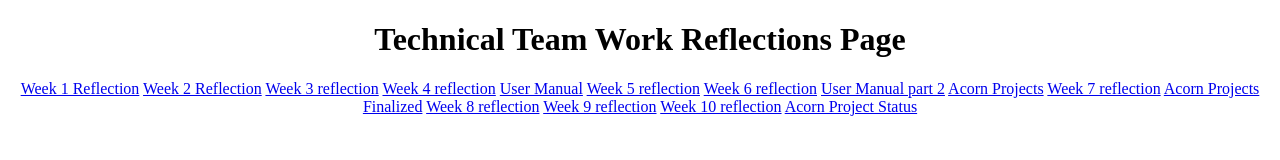
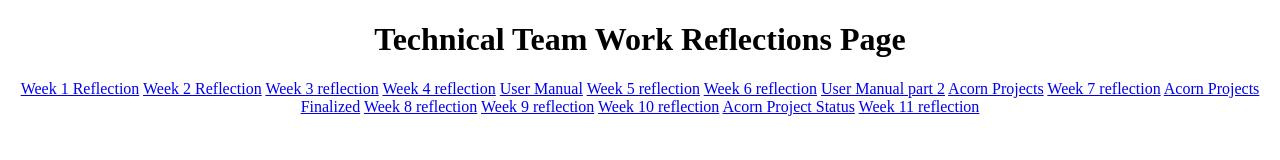
Before and after one commit to StrikorDawn/Technical-Teamwork-170, a plain HTML site: page index.html in a window 1280 px wide. Drawn offline with Linux system fonts and the light colour scheme.

Commit message:
Update index.html

```diff
--- a/index.html
+++ b/index.html
@@ -24,8 +24,8 @@
       <a href="Week 9 Reflection.docx">Week 9 reflection</a>
       <a href="Week 10 Reflection.docx">Week 10 reflection</a>
       <a href="10_Acorn Project Status">Acorn Project Status</a>
-      <!-- <a href="Week 11 Reflection.docx">Week 11 reflection</a>
-      <a href="Week 12 Reflection.docx">Week 12 reflection</a>
+      <a href="Week 11 Reflection.docx">Week 11 reflection</a>
+      <!-- <a href="Week 12 Reflection.docx">Week 12 reflection</a>
       <a href="Week 13 Reflection.docx">Week 13 reflection</a> -->
     </center>
   </body>
```
